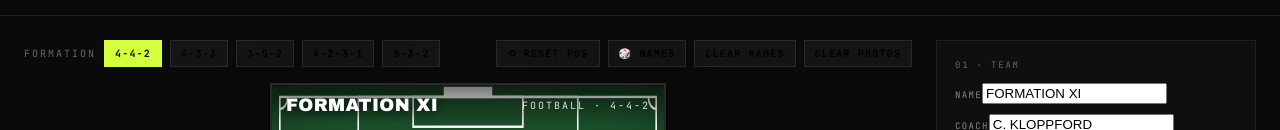
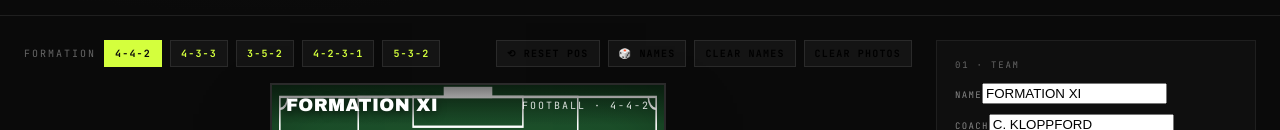
Before and after one commit to GTEX-BIG-PROJECTS/formation-studio, a React (Vite) app: page / in a window 1280 px wide. Shown: the part 160-290 px from the top of the page. Built offline with nearby package versions, Linux system fonts and the light colour scheme.

Commit message:
fix: improve formation button readability

```diff
--- a/src/FormationStudio.jsx
+++ b/src/FormationStudio.jsx
@@ -1443,6 +1443,8 @@ export default function FormationStudio() {
         }
         .chip:hover { border-color: #666; }
         .chip.active { background: #d4ff3d; color: #0a0a0a; border-color: #d4ff3d; }
+        /* inactive formation chips: lime text for readability against dark bg */
+        .chip-formation:not(.active) { color: #d4ff3d; }
         .grid-noise {
           background-image:
             linear-gradient(rgba(255,255,255,0.02) 1px, transparent 1px),
@@ -1539,7 +1541,7 @@ export default function FormationStudio() {
             </span>
             {formationNames.map(f => (
               <button key={f} onClick={() => setFormation(f)}
-                className={`chip ${f === formation ? 'active' : ''}`}>{f}</button>
+                className={`chip chip-formation ${f === formation ? 'active' : ''}`}>{f}</button>
             ))}
             <div style={{ flex: 1 }}/>
             <button onClick={resetPositions} className="chip">⟲ RESET POS</button>
```
